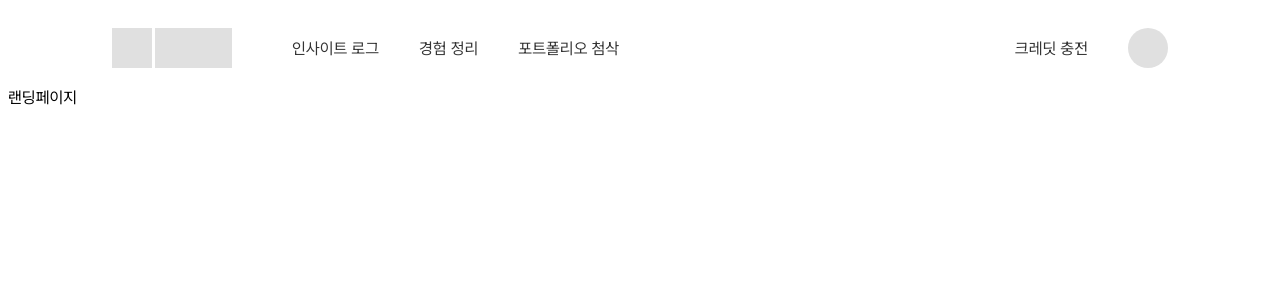
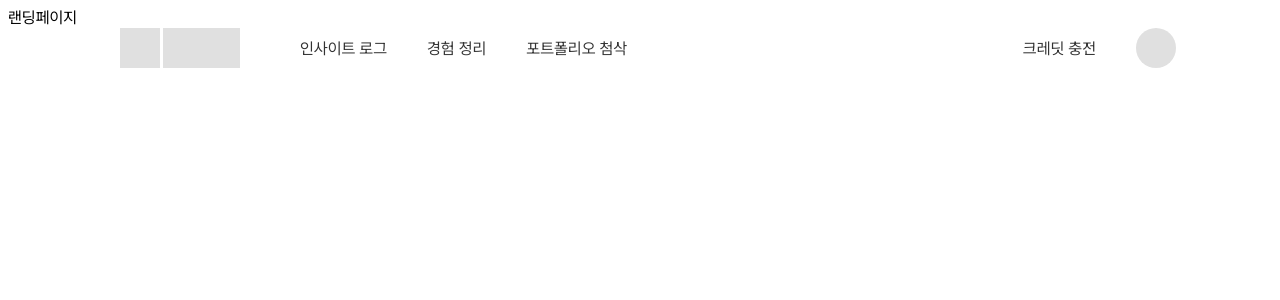
Before and after one commit to Teamie71/folioo-front, a Next.js app: page / in a window 1280 px wide. Shown: the top 300 px of the page. Built offline with nearby package versions, Linux system fonts and the light colour scheme.

Commit message:
✨ Feat: Navbar 상단 고정

```diff
--- a/src/components/Navbar.tsx
+++ b/src/components/Navbar.tsx
@@ -11,7 +11,8 @@ export default function Navbar() {
   };
 
   return (
-    <nav className="w-[1056px] mx-auto bg-white">
+    <nav className="fixed top-0 left-0 right-0 w-full bg-white z-50">
+      <div className="w-[1056px] mx-auto">
         <div className="flex items-center justify-between h-[80px]">
           <div className="flex items-center gap-[60px]">
             {/* 로고 플레이스홀더 */}
@@ -52,6 +53,7 @@ export default function Navbar() {
             )}
           </div>
         </div>
+      </div>
     </nav>
   );
 }
```
